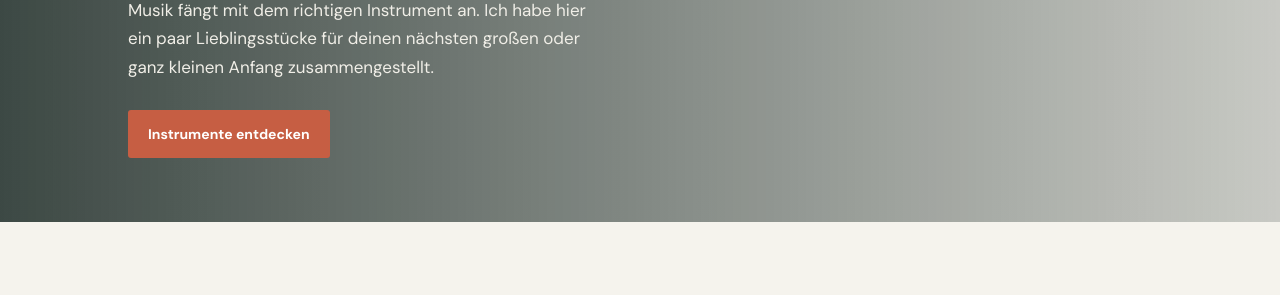
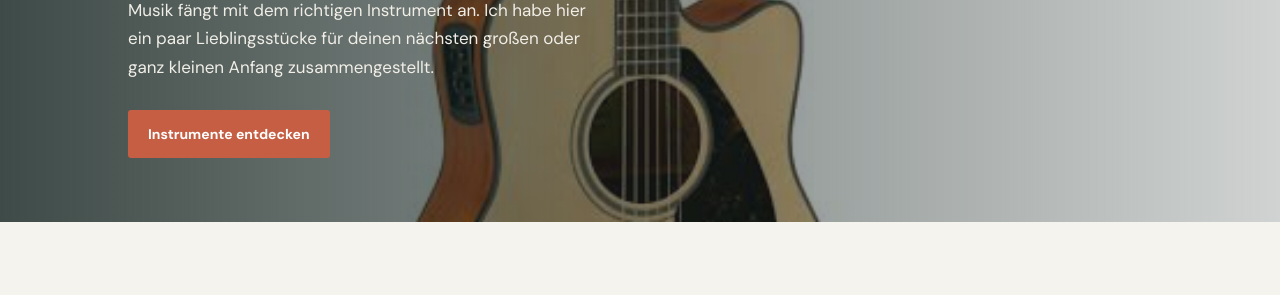
Before and after one commit to mili433/milenas-klangladen, a plain HTML site: page index.html in a window 1280 px wide. Shown: the part 325-620 px from the top of the page. Drawn offline with Linux system fonts and the light colour scheme.

Commit message:
Update index.html

```diff
--- a/index.html
+++ b/index.html
@@ -82,7 +82,7 @@
             color: white;
             background-image:
                 linear-gradient(90deg, rgba(20, 35, 31, .82), rgba(20, 35, 31, .2)),
-                url("bilder/gitarre-1.jpg");
+                url("gitarre-1.jpg");
             background-position: center 54%;
             background-size: cover;
         }
```
